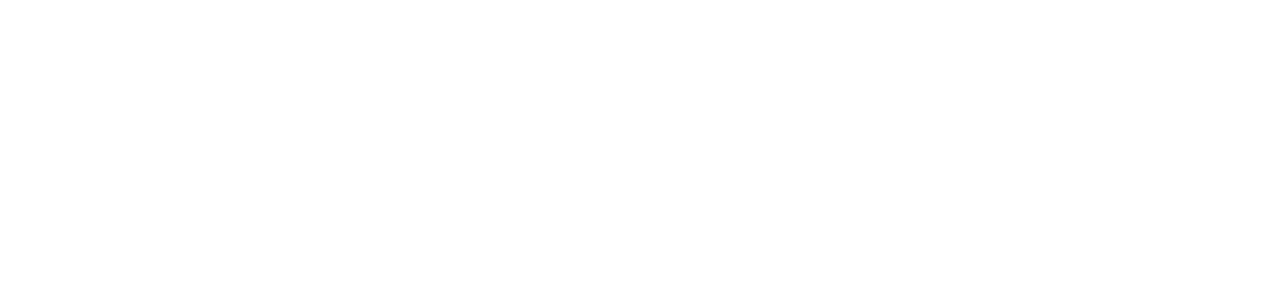
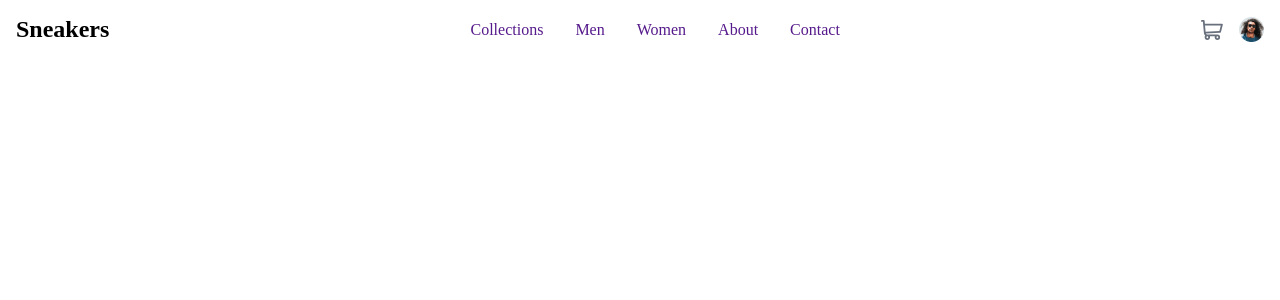
Before and after one commit to VictoriaAde/E-commerce-product-page, a Next.js app: page / in a window 1280 px wide. Shown: the top 300 px of the page. Built offline with nearby package versions, Linux system fonts and the light colour scheme.

Commit message:
implement UI for desktop navigation

```diff
--- a/src/components/Navbar.module.scss
+++ b/src/components/Navbar.module.scss
@@ -1,11 +1,13 @@
 @use "../styles/functions.scss" as *;
 
-.mobilenavbar {
+.heading {
+  color: var(--white);
+}
+.mobileNavbar {
   display: flex;
   justify-content: space-between;
-  background-color: var(--dark-grayish-blue);
 
-  @include media(750px) {
+  @include mediaMin(750px) {
     display: none;
   }
 
@@ -16,3 +18,31 @@
     gap: 1rem;
   }
 }
+
+.desktopNavbar {
+  display: flex;
+  justify-content: space-between;
+  align-items: center;
+  padding: 1rem;
+
+  @include mediaMax(750px) {
+    display: none;
+  }
+  ul {
+    display: flex;
+    gap: 2rem;
+    align-items: center;
+
+    li {
+      list-style: none;
+      a {
+        text-decoration: none;
+      }
+    }
+  }
+  div {
+    display: flex;
+    align-items: center;
+    gap: 1rem;
+  }
+}
--- a/src/components/Navbar.tsx
+++ b/src/components/Navbar.tsx
@@ -1,35 +1,36 @@
 import React from "react";
 import Image from "next/image";
 import styles from "./Navbar.module.scss";
+import utilStyles from "../styles/utils.module.scss";
 
 export const MobileNavbar = () => {
   return (
-    <nav className={styles.mobilenavbar}>
-      <div className={styles.menuANDheading}>
+    <nav className={styles.mobileNavbar}>
+      <div>
         <Image
           priority
           src="/icons/icon-menu.svg"
           height={15}
           width={16}
-          alt=""
+          alt="icon menu"
         />
-        <h1>Sneakers</h1>
+        <h1 className={utilStyles.headingLg}>Sneakers</h1>
       </div>
 
-      <div className={styles.cartANDavatarIcon}>
+      <div>
         <Image
           priority
           src="/icons/icon-cart.svg"
           height={20}
           width={22}
-          alt=""
+          alt="icon cart"
         />
         <Image
           priority
           src="/images/image-avatar.png"
           height={25}
           width={25}
-          alt=""
+          alt="avatar"
         />
       </div>
       {/* <ul>
@@ -45,14 +46,43 @@ export const MobileNavbar = () => {
 
 export const DesktopNavbar = () => {
   return (
-    <nav>
+    <nav className={styles.desktopNavbar}>
+      <h1 className="heading">Sneakers</h1>
+
       <ul>
-        <li></li>
-        <li></li>
-        <li></li>
-        <li></li>
-        <li></li>
+        <li>
+          <a href="">Collections</a>
+        </li>{" "}
+        <li>
+          <a href="">Men</a>
+        </li>{" "}
+        <li>
+          <a href="">Women</a>
+        </li>{" "}
+        <li>
+          <a href="">About</a>
+        </li>{" "}
+        <li>
+          <a href="">Contact</a>
+        </li>
       </ul>
+
+      <div>
+        <Image
+          priority
+          src="/icons/icon-cart.svg"
+          height={20}
+          width={22}
+          alt="icon cart"
+        />
+        <Image
+          priority
+          src="/images/image-avatar.png"
+          height={25}
+          width={25}
+          alt="avatar"
+        />
+      </div>
     </nav>
   );
 };
--- a/src/pages/index.tsx
+++ b/src/pages/index.tsx
@@ -1,7 +1,7 @@
 import Head from "next/head";
 // import Image from "next/image";
 import { Inter } from "@next/font/google";
-import { MobileNavbar } from "@/components/Navbar";
+import { DesktopNavbar, MobileNavbar } from "@/components/Navbar";
 // import styles from "@/styles/Home.module.css";
 
 const inter = Inter({ subsets: ["latin"] });
@@ -18,6 +18,7 @@ export default function Home() {
       </Head>
       <main className="">
         <MobileNavbar />
+        <DesktopNavbar />
         {/* <div className={styles.description}>
           <p>
             Get started by editing&nbsp;
--- a/src/styles/functions.scss
+++ b/src/styles/functions.scss
@@ -1,5 +1,10 @@
-@mixin media($screen) {
+@mixin mediaMin($screen) {
   @media (min-width: $screen) {
     @content;
   }
 }
+@mixin mediaMax($screen) {
+  @media (max-width: $screen) {
+    @content;
+  }
+}
--- a/src/styles/utils.module.scss
+++ b/src/styles/utils.module.scss
@@ -17,7 +17,8 @@
 .headingLg {
   font-size: 1.5rem;
   line-height: 1.4;
-  margin: 1rem 0;
+  color: var(--very-dark-blue);
+  // margin: 1rem 0;
 }
 
 .headingMd {
```
